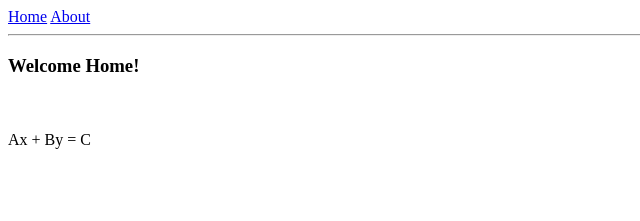
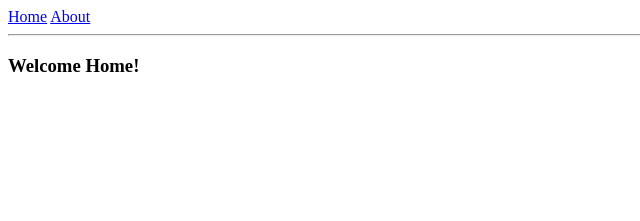
Before and after one commit to TheHowdyTooter/physicsrefsite, a React (Vite) app: page / in a window 1280 px wide. Shown: the top 221 px of the page, without its empty margins (0-640 px from the left). Built offline with nearby package versions, Linux system fonts and the light colour scheme.

Commit message:
started custom elements

```diff
--- a/src/App.css
+++ b/src/App.css
@@ -20,7 +20,7 @@ text{
   font-size: 3vh;
 }
 
-eq{
+.eq{
   text-align:center;
   font-family: "Computer Modern", serif;
   font-size: 100vh;
--- /dev/null
+++ b/src/ReactElements.tsx
@@ -0,0 +1,5 @@
+export default function eq() {
+    return(
+        <p className='eq'>ddd</p>
+    );
+}
--- a/src/routes/index.tsx
+++ b/src/routes/index.tsx
@@ -1,4 +1,6 @@
-import { createFileRoute } from '@tanstack/react-router'
+
+import { createFileRoute } from '@tanstack/react-router';
+import eq from '../ReactElements';
 
 export const Route = createFileRoute('/')({
   component: Index,
@@ -10,7 +12,7 @@ function Index() {
       <h3 className='text' >Welcome Home!</h3>
       <br />
       <br />
-      <eq>Ax + By = C </eq>
+      <eq></eq>
     </div>
   )
 }
```
